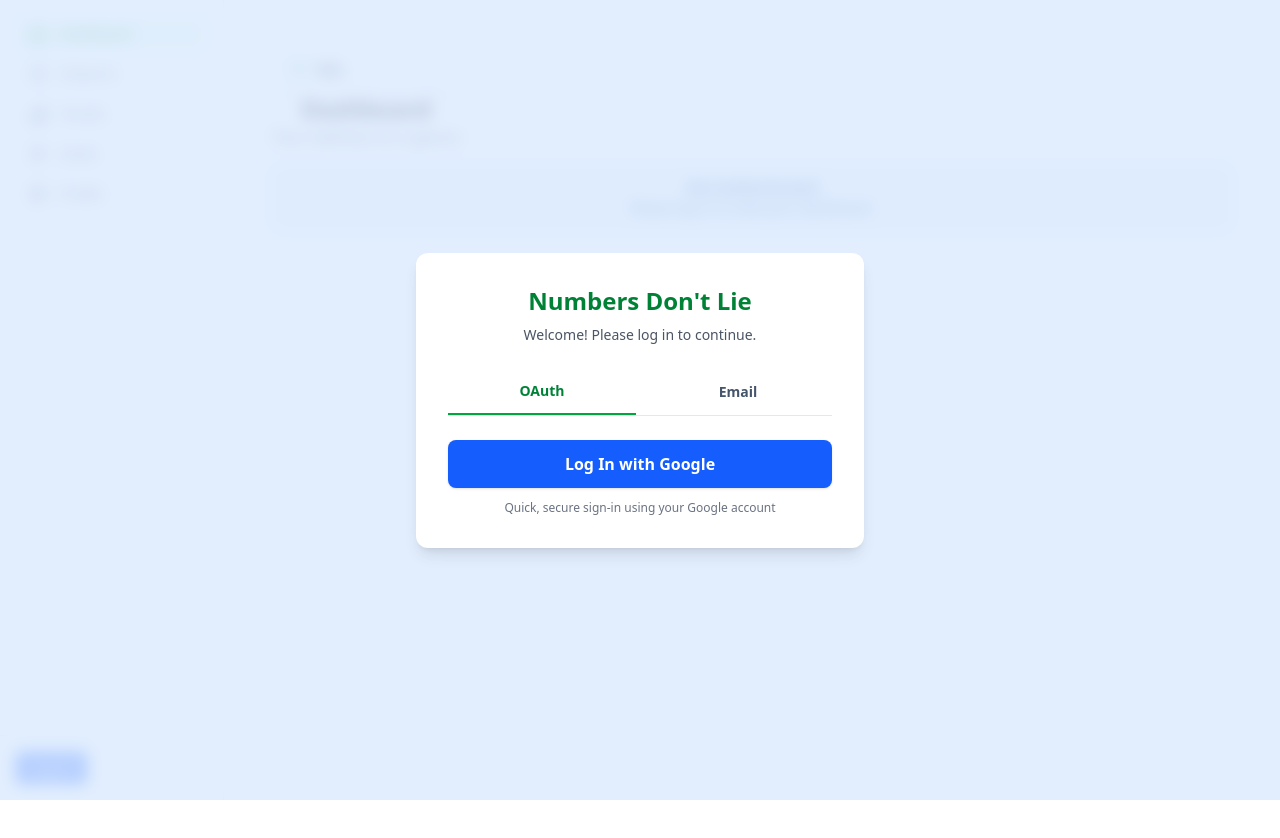
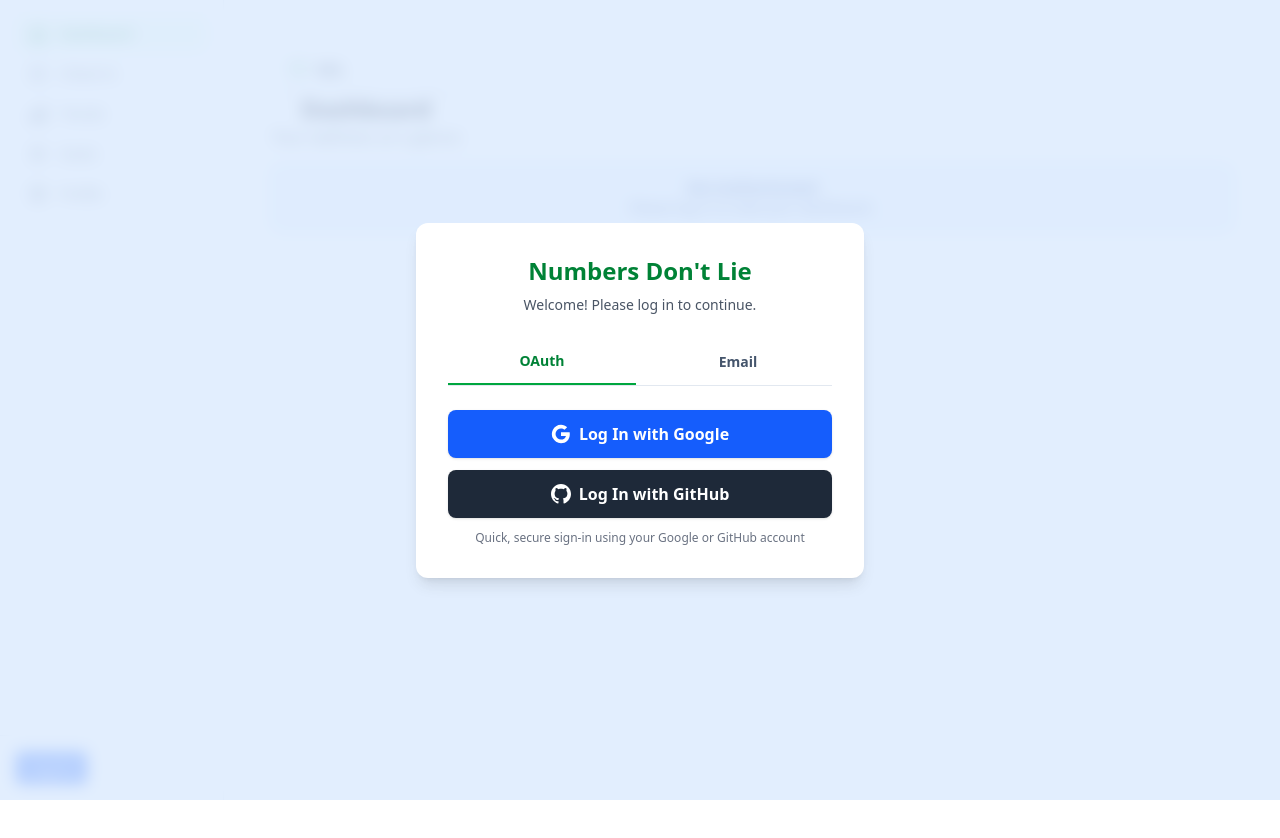
Before and after one commit to allaserik/kj-erikallas-numbers-dont-lie, a React app in the folder frontend/: page / in a window 1280 px wide. Shown: the top 838 px of the page. Built offline with nearby package versions, Linux system fonts and the light colour scheme; no server answers; the HTML template or start-up script is replaced by a standard one.

Commit message:
auth: added github authentication

```diff
--- a/frontend/src/features/auth/LoginModal.tsx
+++ b/frontend/src/features/auth/LoginModal.tsx
@@ -42,15 +42,30 @@
 
                 {/* Auth mode content */}
                 {authMode === 'oauth' ? (
-                    <div className="w-full">
+                    <div className="w-full space-y-3">
                         <button
-                            className="w-full px-6 py-3 rounded-lg bg-blue-600 text-white font-semibold shadow hover:bg-blue-700 transition"
-                            onClick={() => loginWithRedirect()}
+                            className="w-full px-6 py-3 rounded-lg bg-blue-600 text-white font-semibold shadow hover:bg-blue-700 transition flex items-center justify-center gap-2"
+                            onClick={() => loginWithRedirect({ authorizationParams: { connection: 'google-oauth2' } })}
                         >
+                            <svg className="w-5 h-5" viewBox="0 0 24 24" fill="currentColor">
+                                <path d="M22.56 12.25c0-.78-.07-1.53-.2-2.25H12v4.26h5.92c-.26 1.37-1.04 2.53-2.21 3.31v2.77h3.57c2.08-1.92 3.28-4.74 3.28-8.09z" />
+                                <path d="M12 23c2.97 0 5.46-.98 7.28-2.66l-3.57-2.77c-.98.66-2.23 1.06-3.71 1.06-2.86 0-5.29-1.93-6.16-4.53H2.18v2.84C3.99 20.53 7.7 23 12 23z" />
+                                <path d="M5.84 14.09c-.22-.66-.35-1.36-.35-2.09s.13-1.43.35-2.09V7.07H2.18C1.43 8.55 1 10.22 1 12s.43 3.45 1.18 4.93l2.85-2.22.81-.62z" />
+                                <path d="M12 5.38c1.62 0 3.06.56 4.21 1.64l3.15-3.15C17.45 2.09 14.97 1 12 1 7.7 1 3.99 3.47 2.18 7.07l3.66 2.84c.87-2.6 3.3-4.53 6.16-4.53z" />
+                            </svg>
                             Log In with Google
                         </button>
+                        <button
+                            className="w-full px-6 py-3 rounded-lg bg-gray-800 text-white font-semibold shadow hover:bg-gray-900 transition flex items-center justify-center gap-2"
+                            onClick={() => loginWithRedirect({ authorizationParams: { connection: 'github' } })}
+                        >
+                            <svg className="w-5 h-5" viewBox="0 0 24 24" fill="currentColor">
+                                <path d="M12 0c-6.626 0-12 5.373-12 12 0 5.302 3.438 9.8 8.207 11.387.599.111.793-.261.793-.577v-2.234c-3.338.726-4.033-1.416-4.033-1.416-.546-1.387-1.333-1.756-1.333-1.756-1.089-.745.083-.729.083-.729 1.205.084 1.839 1.237 1.839 1.237 1.07 1.834 2.807 1.304 3.492.997.107-.775.418-1.305.762-1.604-2.665-.305-5.467-1.334-5.467-5.931 0-1.311.469-2.381 1.236-3.221-.124-.303-.535-1.524.117-3.176 0 0 1.008-.322 3.301 1.23.957-.266 1.983-.399 3.003-.404 1.02.005 2.047.138 3.006.404 2.291-1.552 3.297-1.23 3.297-1.23.653 1.653.242 2.874.118 3.176.77.84 1.235 1.911 1.235 3.221 0 4.609-2.807 5.624-5.479 5.921.43.372.823 1.102.823 2.222v3.293c0 .319.192.694.801.576 4.765-1.589 8.199-6.086 8.199-11.386 0-6.627-5.373-12-12-12z"/>
+                            </svg>
+                            Log In with GitHub
+                        </button>
                         <p className="text-gray-500 text-xs mt-3 text-center">
-                            Quick, secure sign-in using your Google account
+                            Quick, secure sign-in using your Google or GitHub account
                         </p>
                     </div>
                 ) : (
```
